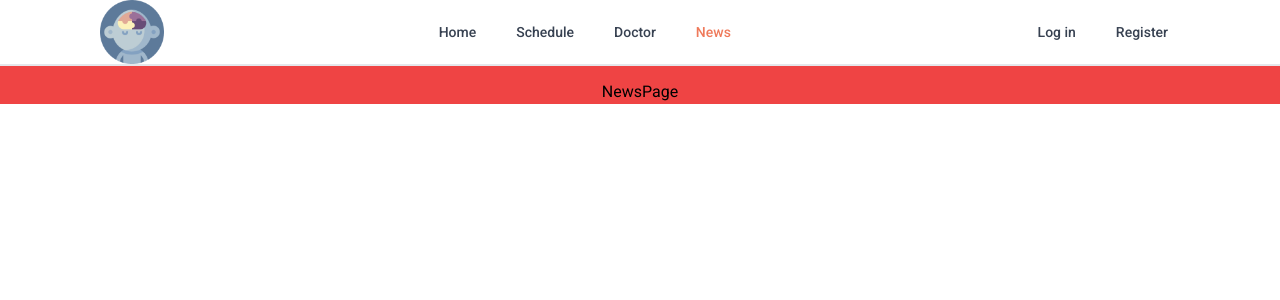
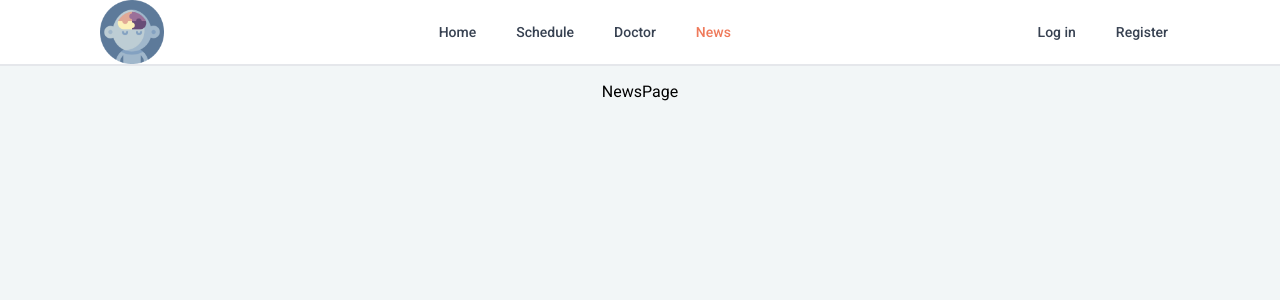
Before and after one commit to psychiatry-spa/frontend, a React (Vite) app: page /news in a window 1280 px wide. Shown: the top 300 px of the page. Built offline with nearby package versions, Linux system fonts and the light colour scheme.

Commit message:
Fixed body background.

```diff
--- a/src/index.css
+++ b/src/index.css
@@ -23,9 +23,9 @@
   @apply border border-coral hover:bg-coral w-full px-20 py-4 text-center rounded-2xl text-black font-light text-xl block mx-auto;
 }
 
-/* body {
-  @apply bg-[#F9FAFB];
-} */
+body {
+  @apply bg-primary-005;
+}
 
 /* * {
   font-family: ui-sans-serif, system-ui, sans-serif, "Apple Color Emoji",
--- a/src/layouts/client/ClientLayout.tsx
+++ b/src/layouts/client/ClientLayout.tsx
@@ -9,8 +9,7 @@ const Layout = ({ children }: LayoutProps) => {
   return (
     <>
       <NavBar />
-      {/* TODO: h-full or h-dvh  */}
-      <div className="flex justify-center items-center h-full bg-red-500">
+      <div className="flex justify-center items-center h-full bg-primary-005">
         <div className="mt-20">
           {children}
         </div>
```
